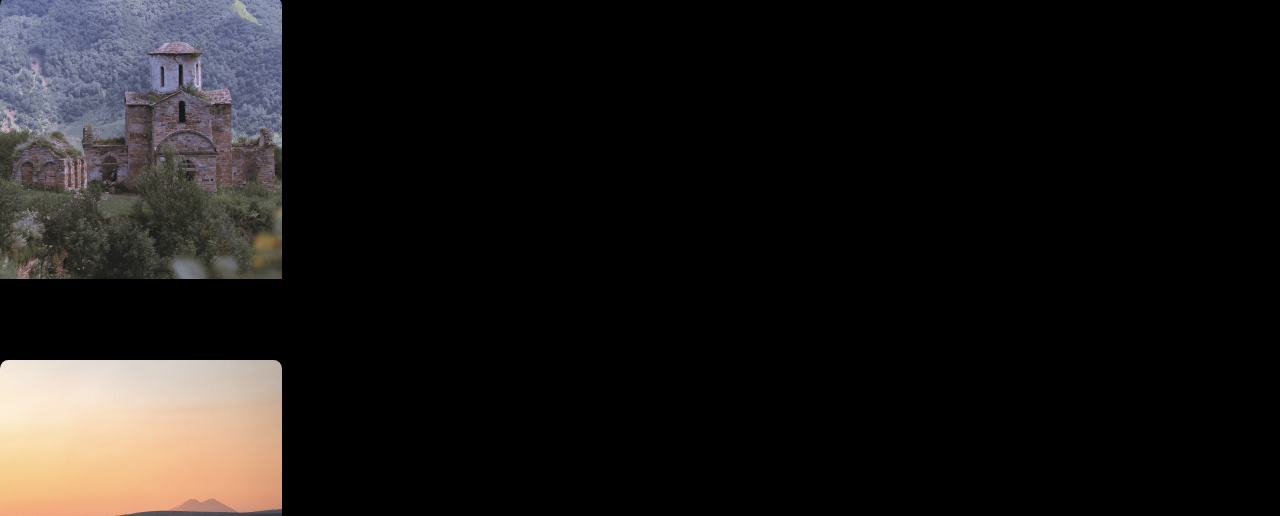
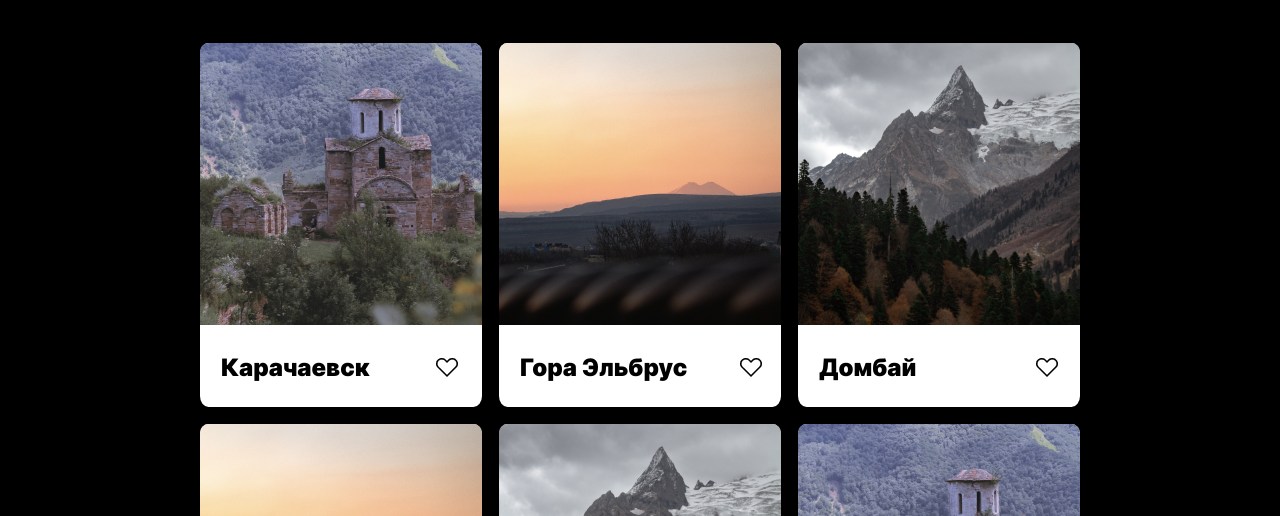
Before and after one commit to iceWallow3/mesto, a plain HTML site: page index.html in a window 1280 px wide. Shown: the part 284-800 px from the top of the page. Drawn offline with Linux system fonts and the light colour scheme.

Commit message:
Add files via upload

```diff
--- a/pages/index.css
+++ b/pages/index.css
@@ -19,8 +19,8 @@
 @import url(../blocks/profile-info/__title/profile-info__title.css);
 @import url(../blocks/profile-info/__subtitle/profile-info__subtitle.css);
 
-/* @import url(../blocks/elements/elements.css);
-@import url(../blocks/element/element.css); */
+@import url(../blocks/elements/elements.css);
+@import url(../blocks/element/element.css);
 
 @import url(../blocks/element/__title/element__title.css);
 
```
